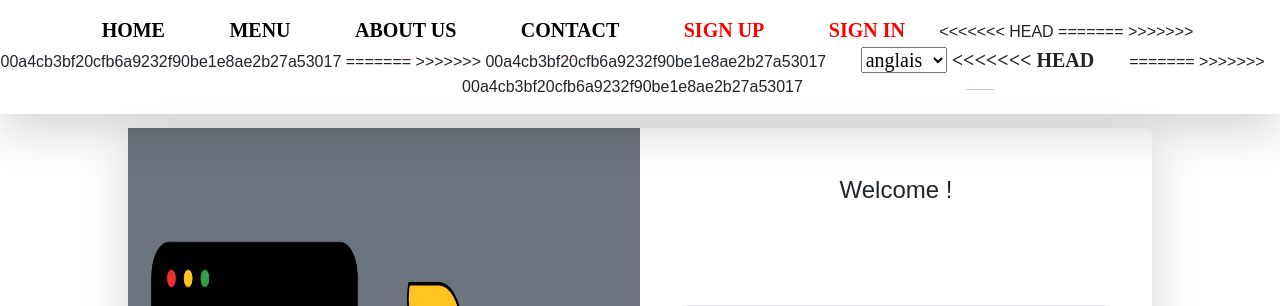
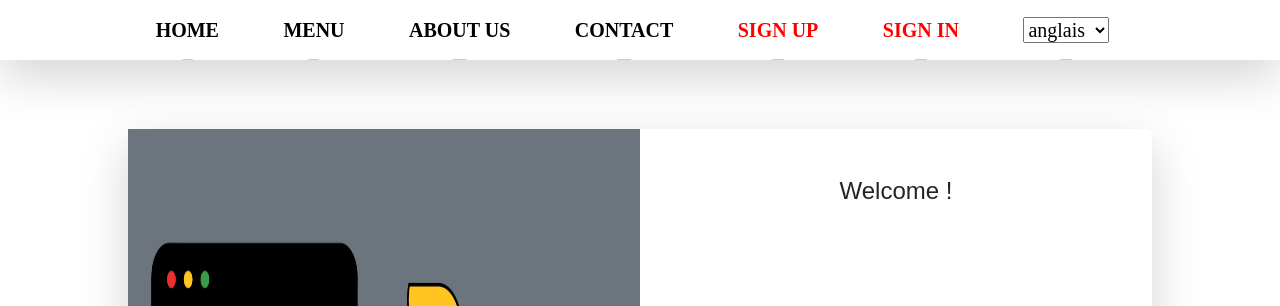
Before and after one commit to WebWizardss/Php_Project, a PHP site: page /Signup/index.php in a window 1280 px wide. Shown: the top 306 px of the page. Run offline with PHP 8.4, Linux system fonts and the light colour scheme; some libraries are stand-ins or nearby versions.

Commit message:
Update layout.phtml

```diff
--- a/layout.phtml
+++ b/layout.phtml
@@ -264,11 +264,7 @@
           </a>
           <ul class="dropdown-menu text-small shadow" aria-labelledby="dropdownUser2">
             <li><a class="dropdown-item" href="#"><?= $_SESSION['nom'] ?></a></li>
-<<<<<<< HEAD
-            <li><a class="dropdown-item" href="#">Settings  </a></li>
-=======
             <li><a class="dropdown-item" href="./EditProfile">Settings  </a></li>
->>>>>>> 00a4cb3bf20cfb6a9232f90be1e8ae2b27a53017
             <li><hr class="dropdown-divider"></li>
             <li><a class="dropdown-item" href="./logout.php">Sign out</a></li>
           </ul>
@@ -283,34 +279,18 @@
             <a href="../produit" class="text-decoration-none  btn-light col">contact</a>
             <a <?=   (!isset($_SESSION['idClient'])) ? '' : 'style="display:none"';?> href="../signUp/index.php" class="sign_up text-decoration-none  btn-light col">sign up</a>
             <a <?=  (!isset($_SESSION['idClient'])) ? '' : 'style="display:none"';?> href="../login/index.php" class="sign_up text-decoration-none  btn-light col">sign In</a>
-<<<<<<< HEAD
-=======
-
->>>>>>> 00a4cb3bf20cfb6a9232f90be1e8ae2b27a53017
                 <a data-bs-toggle="modal" data-bs-target="#exampleModal" <?=  isset($_SESSION['idClient']) ? '' : 'style="display:none"';?> type="button" class="position-relative">
                   Panier
             <span class="position-absolute top-0 start-100 translate-middle badge rounded-pill bg-danger">
               <?=isset($_SESSION['carte']) ? count($_SESSION['carte']) : 0;?>
             </span>
-<<<<<<< HEAD
-             </a>
-=======
-
->>>>>>> 00a4cb3bf20cfb6a9232f90be1e8ae2b27a53017
              <a>
                  <select  name="choice_langue" id="" onchange="location=this.value;">
                                 <option value="./ChangerLanguage.php?lang=en">anglais</option>
                                 <option value="./ChangerLanguage.php?lang=fr">francais</option>
                                 <option value="./ChangerLanguage.php?lang=ar">arabic</option>
                  </select>
-<<<<<<< HEAD
                </a>
-=======
-
-               </a>
-
-
->>>>>>> 00a4cb3bf20cfb6a9232f90be1e8ae2b27a53017
              <?php if(isset($_SESSION['idClient'])): ?>
               <div class="float-end dropdown">
           <a href="#" class="d-block link-dark text-decoration-none dropdown-toggle" id="dropdownUser2" data-bs-toggle="dropdown" aria-expanded="false">
@@ -318,11 +298,7 @@
           </a>
           <ul class="dropdown-menu text-small shadow" aria-labelledby="dropdownUser2">
             <li><a class="dropdown-item" href="#"><?= $_SESSION['nom'] ?></a></li>
-<<<<<<< HEAD
-            <li><a class="dropdown-item" href="#">Settings   </a></li>
-=======
             <li><a class="dropdown-item" href="./EditProfile">Settings   </a></li>
->>>>>>> 00a4cb3bf20cfb6a9232f90be1e8ae2b27a53017
             <li><hr class="dropdown-divider"></li>
             <li><a class="dropdown-item" href="./logout.php">Sign out</a></li>
           </ul>
```
